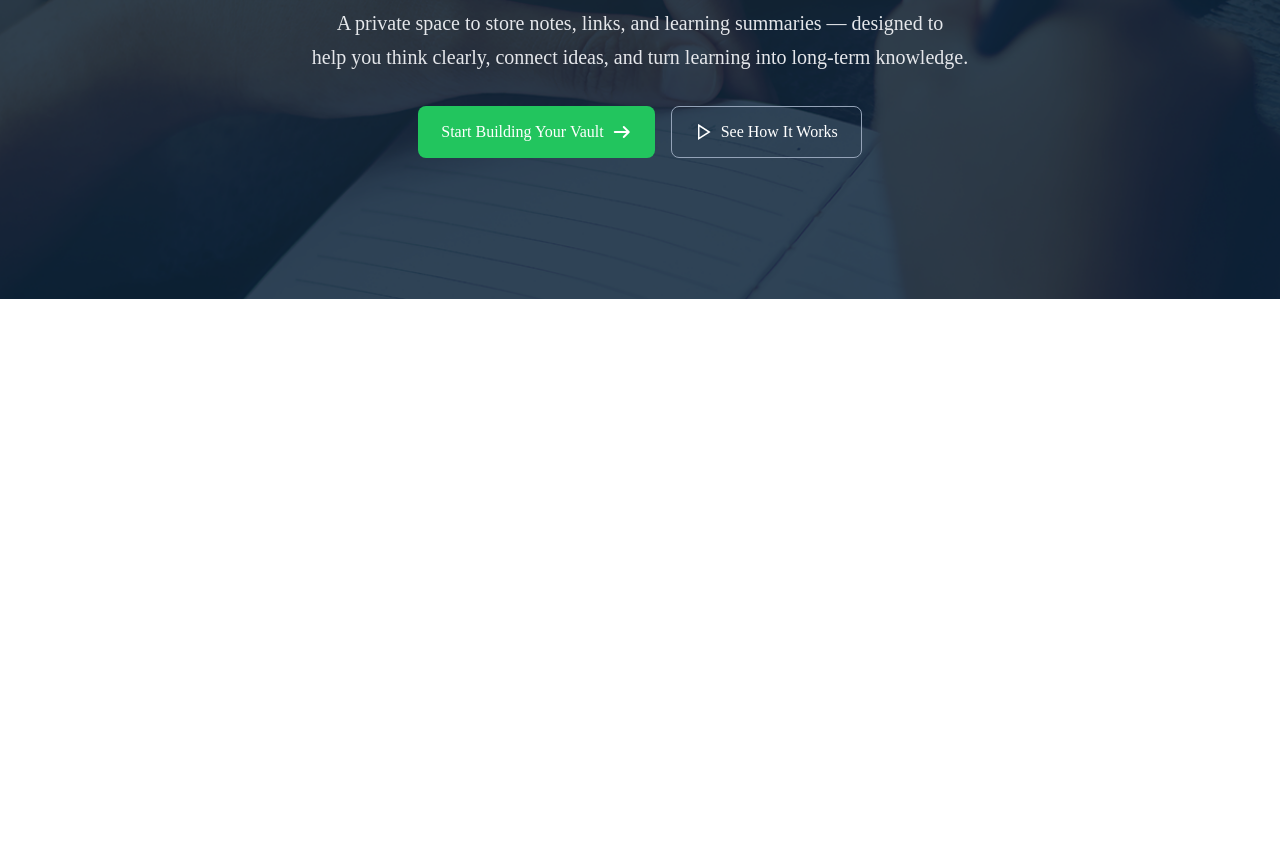
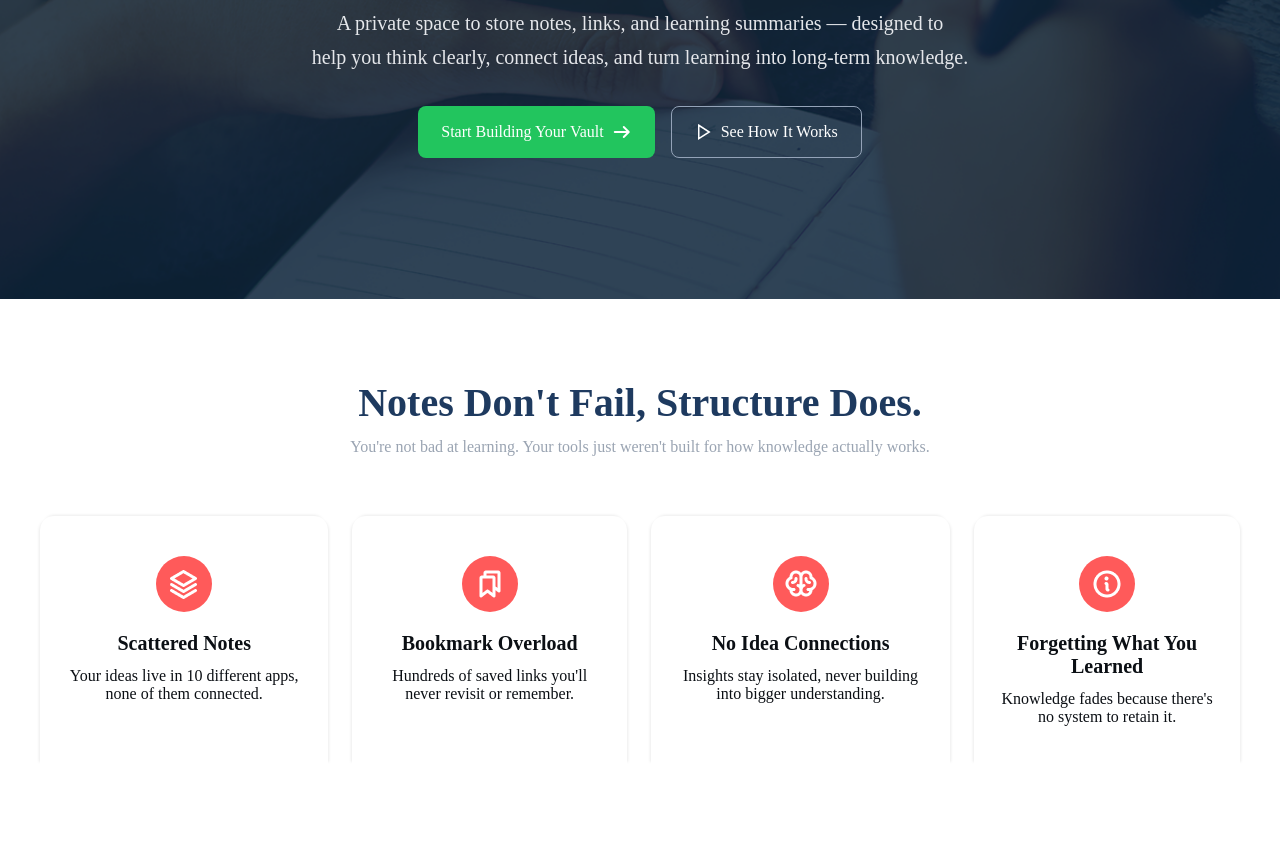
Before and after one commit to homayed773/B13-A01, a plain HTML site: page index.html in a window 1280 px wide. Shown: the part 493-1339 px from the top of the page. Before the commit the page ends 800 px from the top, so only its background shows below. Drawn offline with Linux system fonts and the light colour scheme.

Commit message:
updated notes section 3rd commit

```diff
--- a/index.html
+++ b/index.html
@@ -47,5 +47,42 @@
             </div>
         </div>
     </section>
+
+    <section class="notes-section">
+      <div class="notes-header">
+        <h2>Notes Don't Fail, Structure Does.</h2>
+        <p>You're not bad at learning. Your tools just weren't built for how knowledge actually works.</p>
+      </div>
+      <div class="notes-cards">
+        <div class="note-card">
+          <div class="icon-wrapper">
+            <img src="./assets/Vector.png" alt="">
+          </div>
+          <h3>Scattered Notes</h3>
+          <p>Your ideas live in 10 different apps, none of them connected.</p>
+        </div>
+        <div class="note-card">
+          <div class="icon-wrapper">
+            <img src="./assets/Bookmarks.png" alt="">
+          </div>
+          <h3>Bookmark Overload</h3>
+          <p>Hundreds of saved links you'll never revisit or remember.</p>
+        </div>
+        <div class="note-card">
+          <div class="icon-wrapper">
+            <img src="./assets/Brain.png" alt="">
+          </div>
+          <h3>No Idea Connections</h3>
+          <p>Insights stay isolated, never building into bigger understanding.</p>
+        </div>
+        <div class="note-card">
+          <div class="icon-wrapper">
+            <img src="./assets/Info.png" alt="">
+          </div>
+          <h3>Forgetting What You Learned</h3>
+          <p>Knowledge fades because there's no system to retain it.</p>
+        </div>
+      </div>
+    </section>
 </body>
 </html>
--- a/styles.css
+++ b/styles.css
@@ -172,3 +172,60 @@
   height: 18px;
   margin-right: 8px;
 }
+
+/* -------------------notes section--------------------------------- */
+
+.notes-section {
+  background-color: #ffffff;
+  padding: 80px 40px;
+  color: #ffffff;
+  text-align: center;
+}
+
+.notes-header h2 {
+  font-size: 40px;
+  font-weight: 700;
+  margin-bottom: 12px;
+  color: #1e3a5f;
+}
+
+.notes-header p {
+  font-size: 16px;
+  color: #9aa4b2;
+  margin-bottom: 60px;
+}
+
+.notes-cards {
+  display: flex;
+  gap: 24px;
+}
+
+.note-card {
+  background-color: #ffffff;
+  color: #0b0f14;
+  padding: 40px 24px;
+  border-radius: 14px 14px 0 0;
+  /* box-shadow: 0 0 40px 0px rgba(0, 0, 0, 0.08); */
+  box-shadow: -5px 0 3px -4px rgba(0,0,0,0.08), /* left */
+  5px 0 3px -4px rgba(0,0,0,0.08), /* right */
+  0 -5px 3px -4px rgba(0,0,0,0.08); /* top */
+}
+
+.icon-wrapper {
+  width: 56px;
+  height: 56px;
+  margin: 0 auto 20px;
+  background-color: #ff5a5a;
+  color: #ffffff;
+  border-radius: 50%;
+  display: flex;
+  align-items: center;
+  justify-content: center;
+  font-size: 24px;
+}
+
+.note-card h3 {
+  font-size: 20px;
+  font-weight: 600;
+  margin-bottom: 12px;
+}
```
